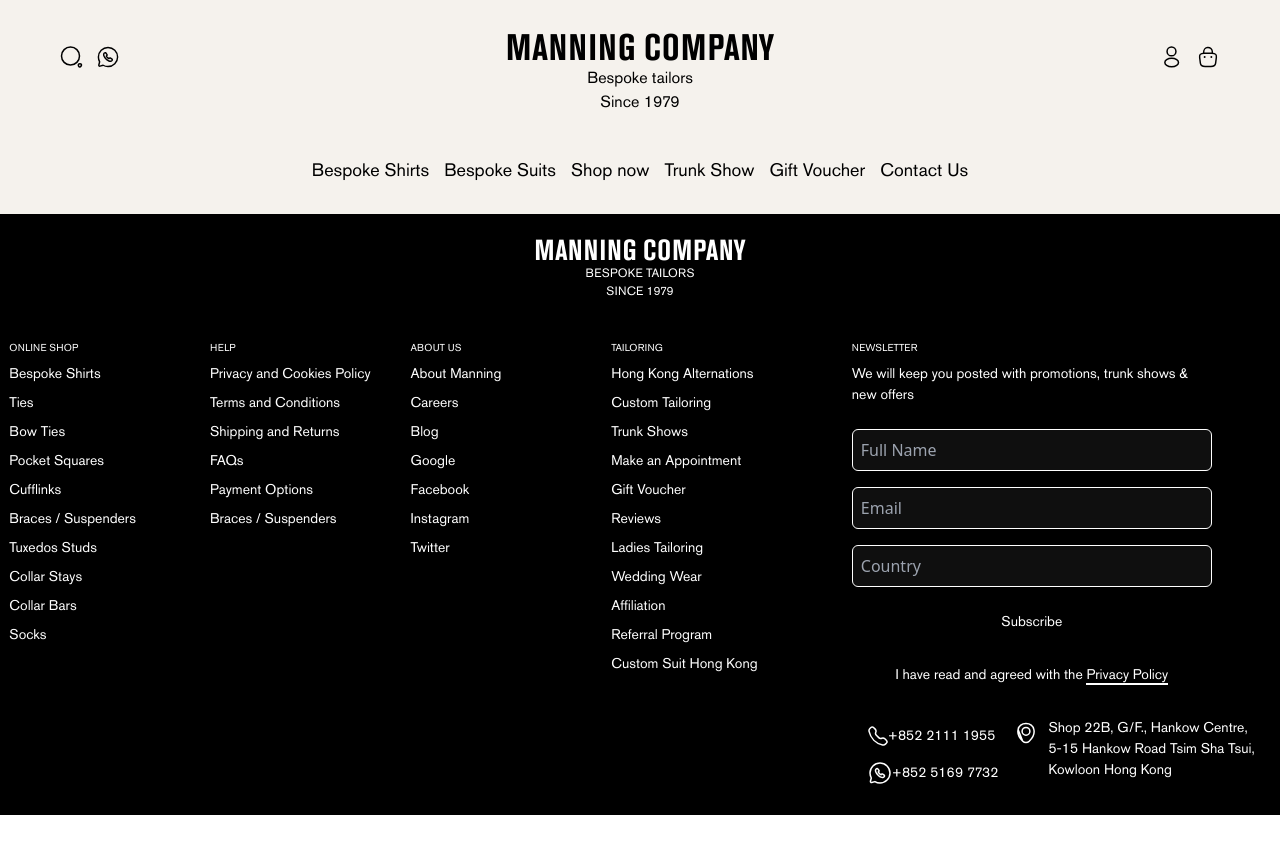
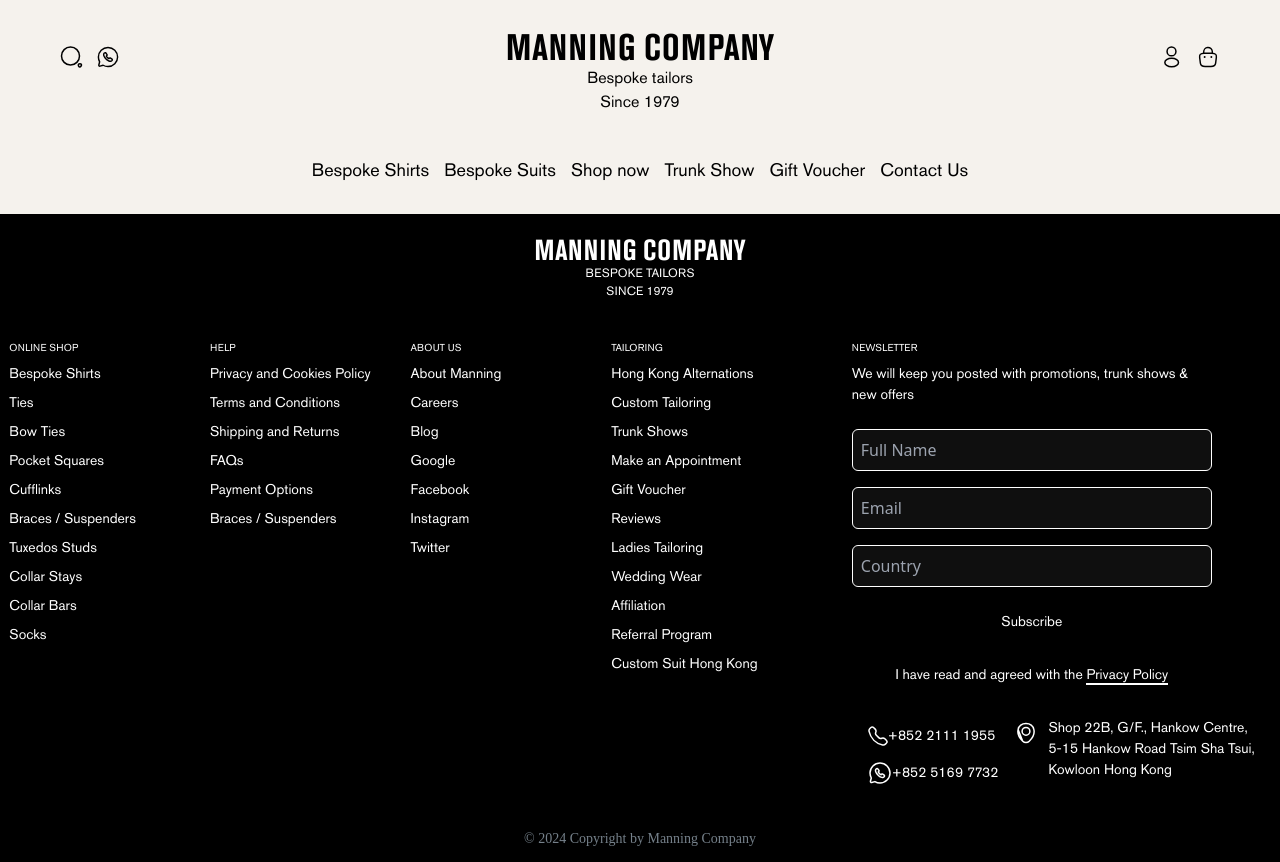
Before and after one commit to UmerMo/Manning-, a Next.js app: page /forgotPassword in a window 1280 px wide. Before the commit the page ends 815 px from the top, so only its background shows below. Built offline with nearby package versions, Linux system fonts and the light colour scheme.

Commit message:
Copyright

```diff
--- a/src/app/components/Footer.tsx
+++ b/src/app/components/Footer.tsx
@@ -131,6 +131,9 @@
             </div>
           </div>
         </div>
+        <div className="w-full Copyright p-4 text-center">
+          © 2024 Copyright by Manning Company{" "}
+        </div>
       </div>
     </Wrapper>
   );
--- a/src/app/globals.css
+++ b/src/app/globals.css
@@ -175,3 +175,12 @@
   font-weight: 400;
   line-height: 21px;
 }
+
+.Copyright {
+  color: #75808a;
+  font-family: "Akzidenz-Grotesk Pro";
+  font-size: 14px;
+  font-style: normal;
+  font-weight: 400;
+  line-height: 15px; /* 107.143% */
+}
```
